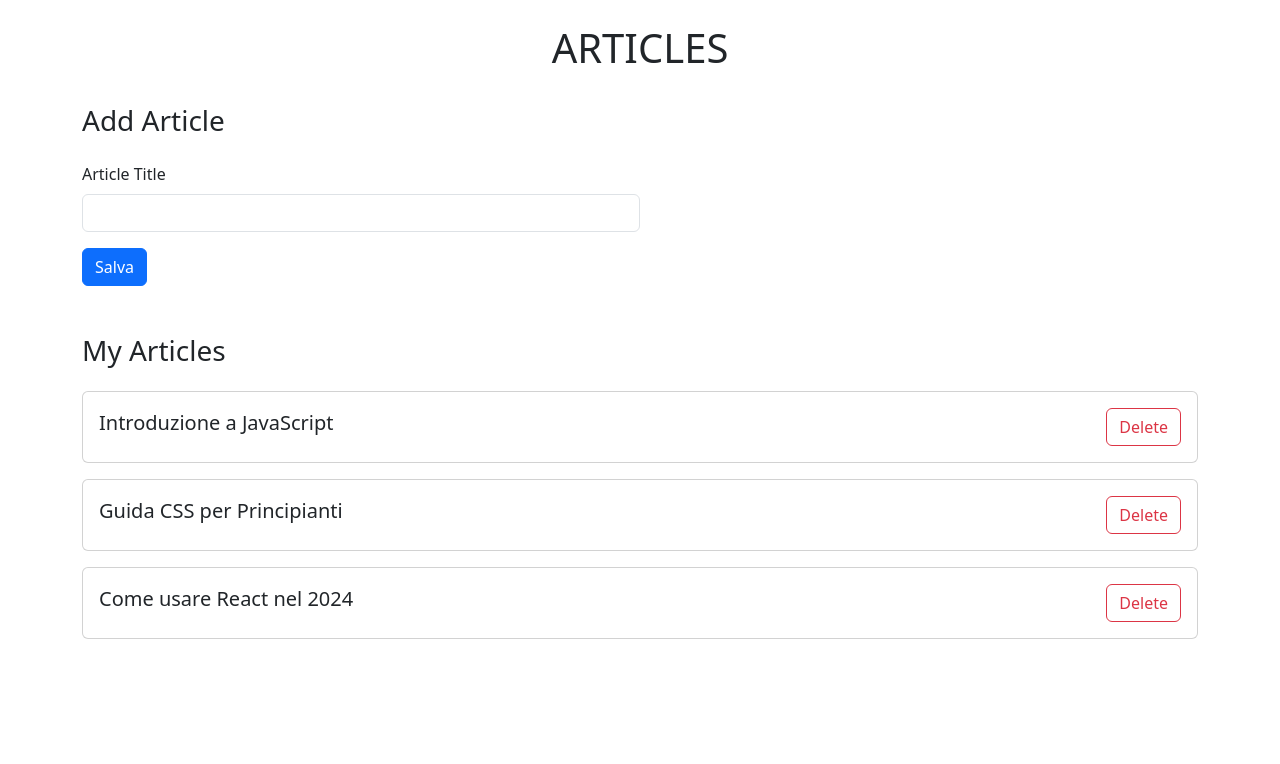
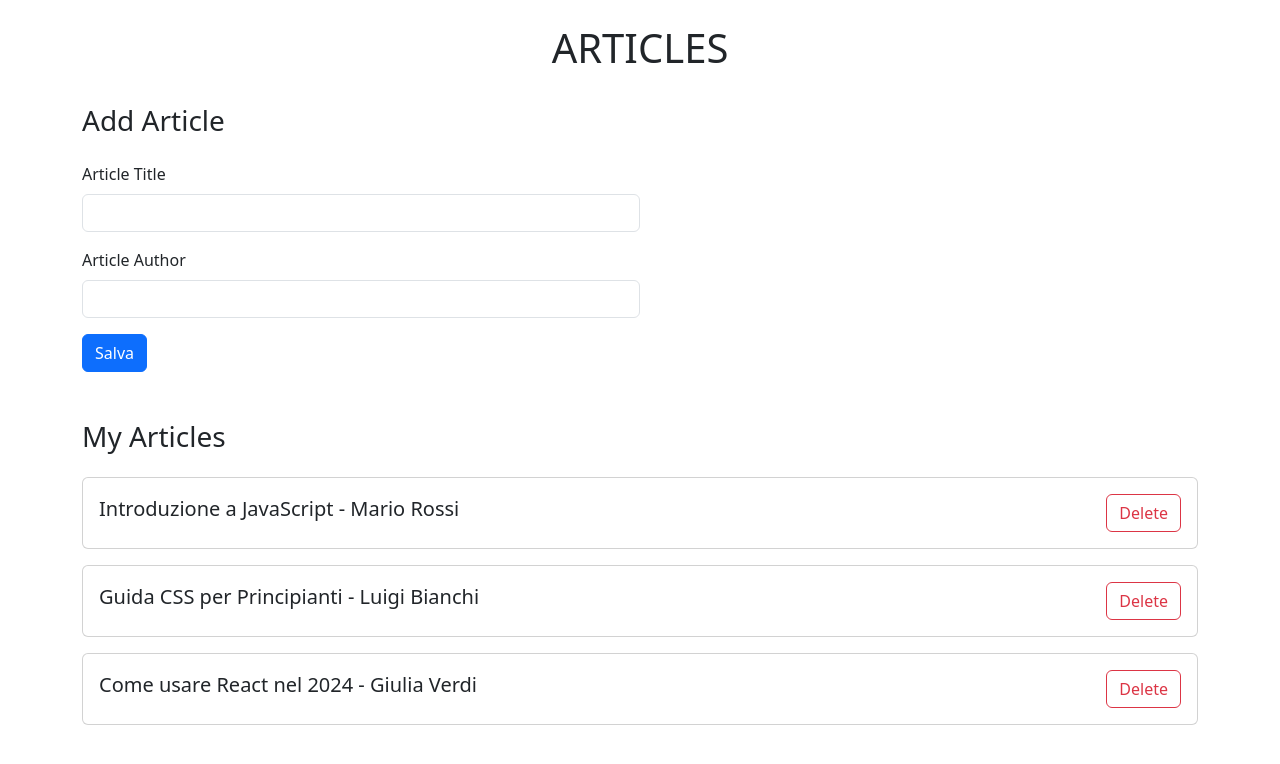
Before and after one commit to federicascognamiglio/react-form, a React (Vite) app: page / in a window 1280 px wide. Shown: the top 764 px of the page. Built offline with nearby package versions, Linux system fonts and the light colour scheme.

Commit message:
feat: author input completed

```diff
--- a/src/App.jsx
+++ b/src/App.jsx
@@ -1,5 +1,3 @@
-import articles from "./data/articles";
-import ArticlesForm from './components/AppArticles';
 import AppArticles from './components/AppArticles';
 
 function App() {
@@ -12,9 +10,7 @@ function App() {
       </header>
       {/* Main */}
       <main className='container'>
-        {/* Form Section */}
         <section>
-          <h3 className="pt-4">Add Article</h3>
           <AppArticles />
         </section>
       </main>
--- a/src/components/AppArticles.jsx
+++ b/src/components/AppArticles.jsx
@@ -2,8 +2,14 @@ import { useState } from 'react'
 import articles from '../data/articles';
 
 function AppArticles() {
-    // Variabili
+    // Valori per input
+    //Article Title
     const [newTitle, setTitle] = useState("");
+    // Article Author
+    const [newAuthor, setAuthor] = useState("");
+
+
+    // Valori per form
     const [articlesList, setArticlesList] = useState(articles);
 
     // Submit Function
@@ -11,7 +17,8 @@ function AppArticles() {
         event.preventDefault()
         const newArticle = {
             id: Date.now(),
-            title: newTitle
+            title: newTitle,
+            author: newAuthor
         }
         setArticlesList([...articlesList, newArticle]);
         setTitle("");
@@ -26,26 +33,33 @@ function AppArticles() {
     return (
         <>
             {/* Form */}
+            <section className="pt-4">
+                <h3>Add Article</h3>
                 <form onSubmit={handleSubmit} className='mt-4'>
                     <div className='w-50'>
                         <label htmlFor="articleTitle" className='form-label'>Article Title</label>
                         <input className='form-control' value={newTitle} onChange={(event) => setTitle(event.target.value)} type="text" id='articleTitle' />
                     </div>
+                    <div className="w-50 mt-3">
+                        <label htmlFor="articleAuthor" className='form-label'>Article Author</label>
+                        <input className='form-control' value={newAuthor} onChange={(event) => setAuthor(event.target.value)} type="text" id='articleAuthor' />
+                    </div>
                     <button type='submit' className="btn btn-primary mt-3">Salva</button>
                 </form>
+            </section>
 
             {/* Articles */}
             <section className='mt-5'>
                 <h3 className='pb-3'>My Articles</h3>
-                {articlesList.map(curArticle =>
+                {articlesList.length !== 0 ? articlesList.map(curArticle =>
                     <div key={curArticle.id} className="mb-3">
                         <div className="card">
                             <div className="card-body d-flex justify-content-between align-items-center">
-                                <h5 className="card-title">{curArticle.title}</h5>
+                                <h5 className="card-title">{curArticle.title} - {curArticle.author}</h5>
                                 <button onClick={() => handleDelete(curArticle)} className='btn btn-outline-danger'>Delete</button>
                             </div>
                         </div>
-                    </div>)}
+                    </div>) : <p>Nessun Articolo Disponibile</p>}
             </section>
         </>
     )
```
Lines whose indentation alone changed are shown as unchanged.
